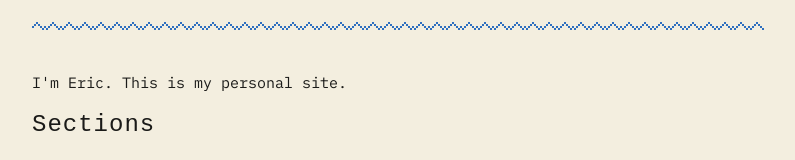
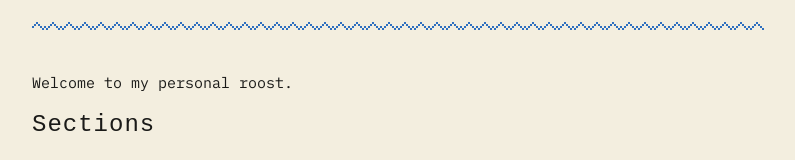
Before and after one commit to tenderbrew/ericarmbruster, a plain HTML site: page index.html in a window 1280 px wide. Shown: the part 284-444 px from the top of the page, without its empty margins (242-1037 px from the left). Drawn offline with Linux system fonts and the light colour scheme; a web font is replaced by a local one.

Commit message:
copy: homepage intro — personal roost

```diff
--- a/index.html
+++ b/index.html
@@ -98,7 +98,7 @@
 
   <main id="main">
     <p>
-      I'm Eric. This is my personal site.
+      Welcome to my personal roost.
     </p>
 
     <h2>Sections</h2>
```
